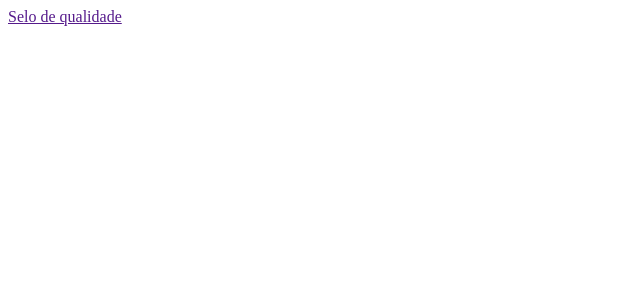
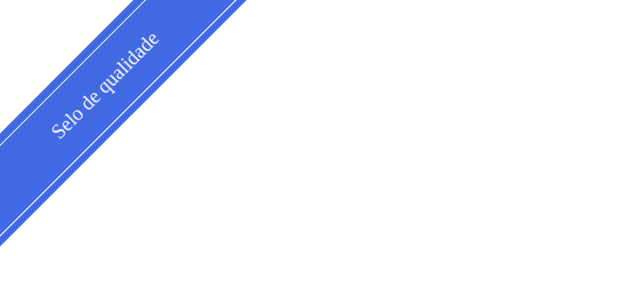
Before and after one commit to ThiagoAlb/exercicios, a plain HTML site: page selo/index.html in a window 1280 px wide. Shown: the whole page, without its empty margins (0-640 px from the left). Drawn offline with Linux system fonts and the light colour scheme.

Commit message:
Exercício do selo
Criação de um selo de qualidade usando  transform e position

```diff
--- a/selo/assets/style.css
+++ b/selo/assets/style.css
@@ -1 +1,29 @@
 @charset "utf-8";
+
+* {
+    margin: 0;
+    padding: 0;
+    box-sizing: border-box;
+}
+
+.aviso {
+    display: flex;
+    justify-content: center;
+    align-items: center;
+    width: 400px;
+    height: 80px;
+    background-color: #4169E1;
+    transform: rotate(-45deg);
+    position: fixed;
+    top: 45px;
+    left: -95px;
+}
+
+.aviso a {
+    text-decoration: none;
+    font-size: 20px;
+    color: #FFFFFF;
+    border-top: 1px solid #fff;
+    border-bottom: 1px solid #FFF;
+    padding: 20px 120px;
+}
```
